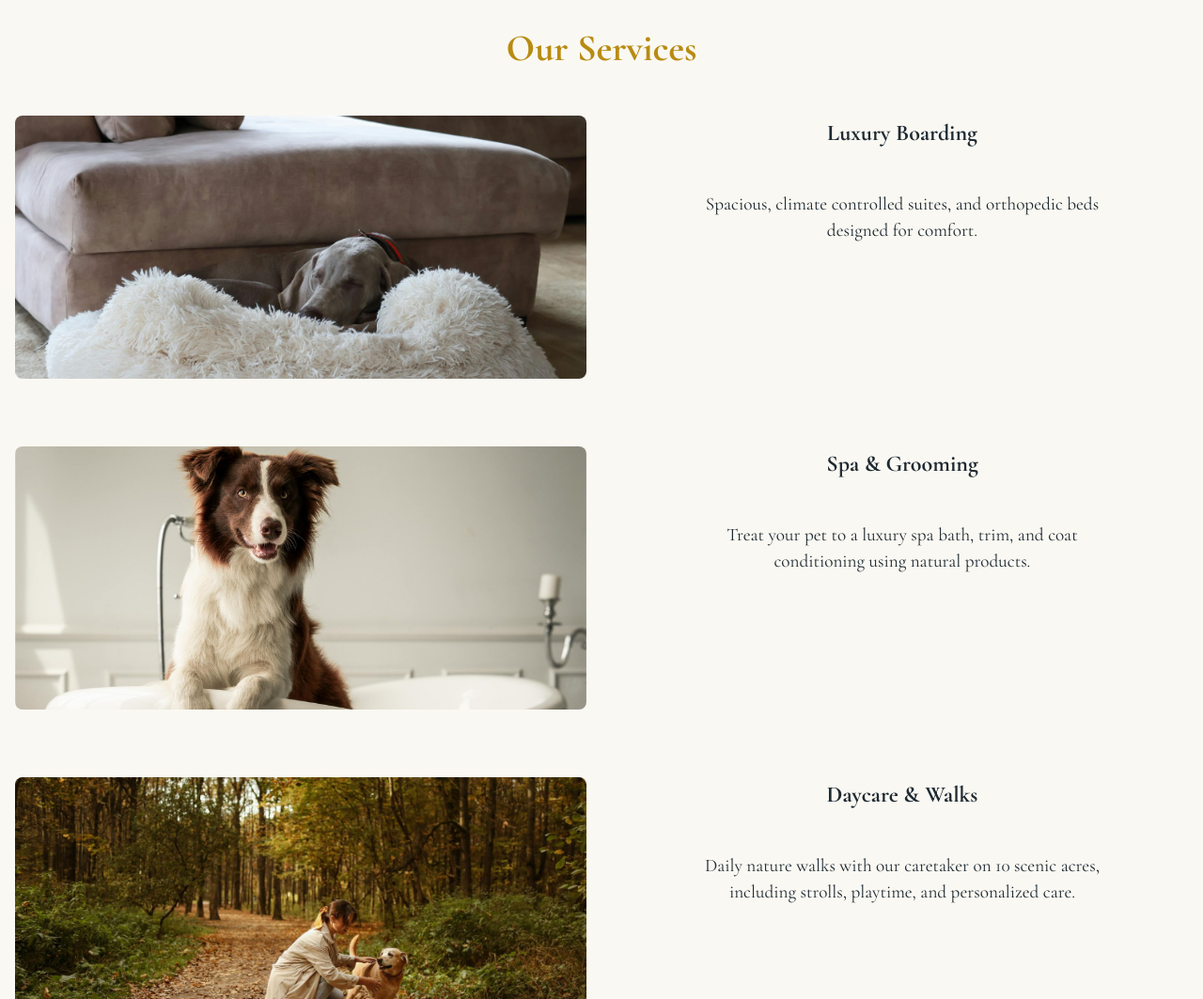
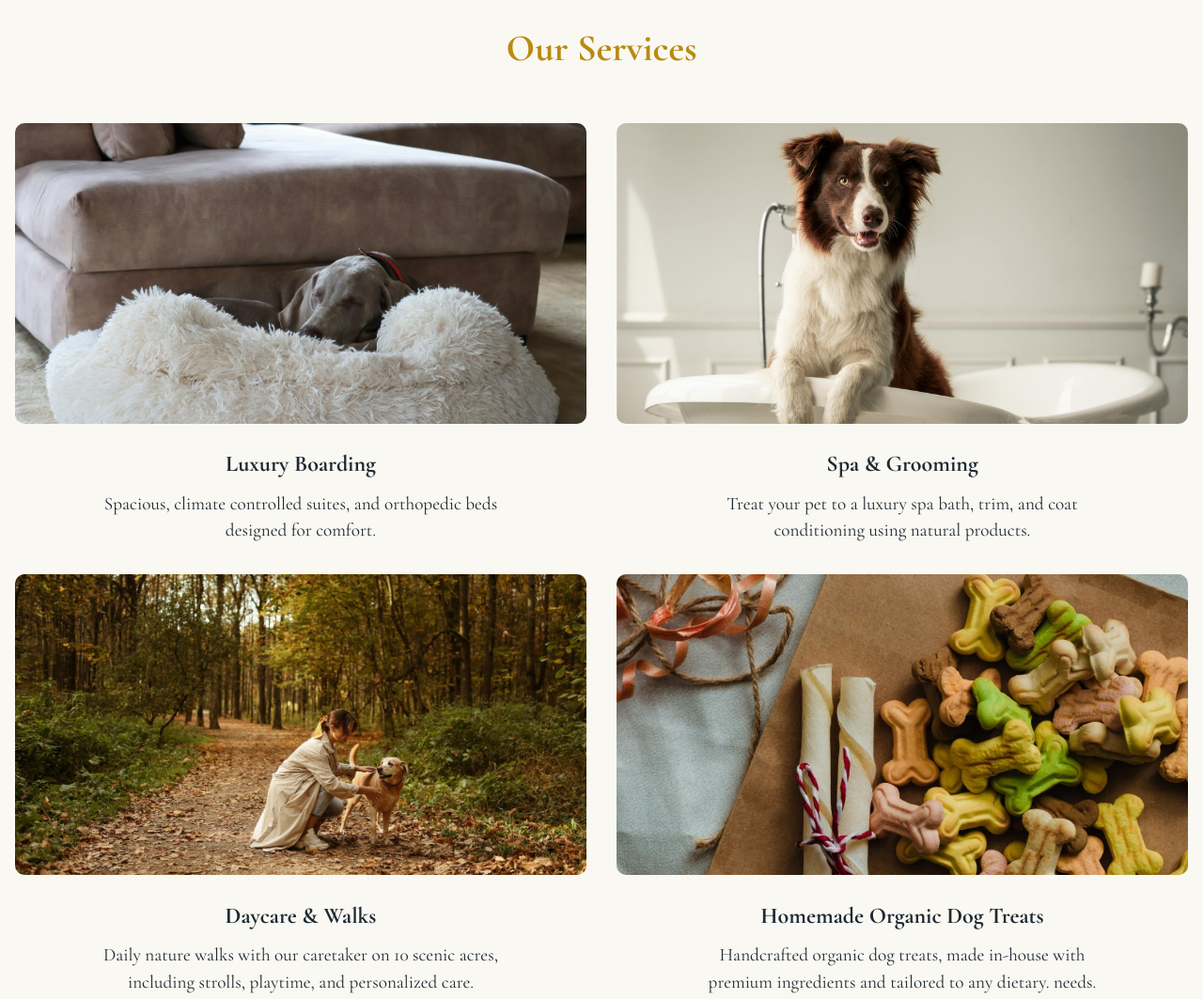
Before and after one commit to RVCC-IDMX/midterm-akelly0202, a plain HTML site: page index.html in a window 1280 px wide. Shown: the part 860-1923 px from the top of the page at 94% size. Drawn offline with nearby package versions, Linux system fonts and the light colour scheme.

Commit message:
Sizing for laptop

```diff
--- a/css/style.css
+++ b/css/style.css
@@ -237,7 +237,7 @@ footer .credits {
     }
 
     /* Media state for Desktop site */
-    @media (min-width: 100em) {
+    @media (min-width: 63em) {
 
         /* Header & Hero */
 
@@ -249,27 +249,38 @@ footer .credits {
             align-items: start;
         }
 
-        #service>h2 {
+        #services h2 {
             grid-column: 1 / -1;
+            text-align: center;
+            margin-bottom: 1rem;
         }
 
-        #service>hr {
-            display: none;
+
+        #services .service {
+            display: block;
+            text-align: center;
+            margin: 0;
         }
 
-        #service img {
-            height: 425px;
+        #services .service img {
+            width: 100%;
+            height: 320px;
             object-fit: cover;
+            border-radius: 10px;
+            margin-bottom: 1rem;
+        }
+
+        #services .service h3 {
+            margin: 0 0 0.5rem;
+        }
+
+        #services .service p {
+            margin: 0 auto;
+            max-width: 90%;
+            line-height: 1.5;
         }
     }
 
-    #service>figure>figcaption {
-        display: block;
-        text-align: center;
-        margin-top: .75rem;
-    }
-}
+    /* Reviews */
 
-/* Reviews */
-
-/* Footer */
+    /* Footer */
```
